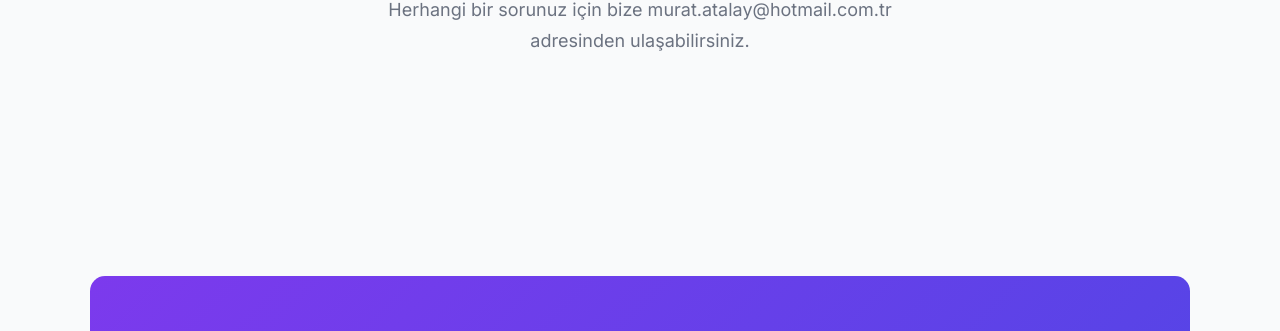
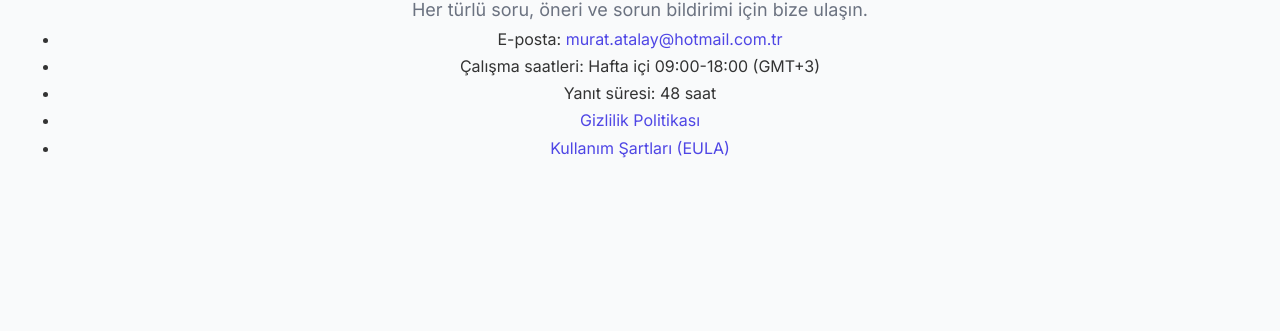
Before and after one commit to exmatalay/terzicepte-web, a plain HTML site: page support.html in a window 1280 px wide. Shown: the part 116-447 px from the top of the page. Drawn offline with Linux system fonts and the light colour scheme.

Commit message:
netfily yaınlama öncesi son değişiklikler

```diff
--- a/destek.html
+++ b/support.html
@@ -690,8 +690,14 @@
         <div class="container">
             <div class="section-header">
                 <h1>Terzicepte Destek</h1>
-                <p>Herhangi bir sorunuz için bize murat.atalay@hotmail.com.tr adresinden ulaşabilirsiniz.</p>
-
+                <p>Her türlü soru, öneri ve sorun bildirimi için bize ulaşın.</p>
+                <ul>
+                    <li>E-posta: <a href="mailto:murat.atalay@hotmail.com.tr">murat.atalay@hotmail.com.tr</a></li>
+                    <li>Çalışma saatleri: Hafta içi 09:00-18:00 (GMT+3)</li>
+                    <li>Yanıt süresi: 48 saat</li>
+                    <li><a href="privacy.html">Gizlilik Politikası</a></li>
+                    <li><a href="terms.html">Kullanım Şartları (EULA)</a></li>
+                </ul>
             </div>
 
         </div>
@@ -747,7 +753,7 @@
                     <h3>Destek</h3>
                     <ul>
                         <li><a href="mailto:murat.atalay@hotmail.com.tr">İletişim</a></li>
-                        <li><a href="destek.html">Destek Sayfası</a></li>
+                        <li><a href="support.html">Destek Sayfası</a></li>
                         <li><a href="#">Sıkça Sorulan Sorular</a></li>
                     </ul>
                 </div>
```
Also changed, not shown: index.html (+5 -5 lines), terms.html (+1 -1 lines).
